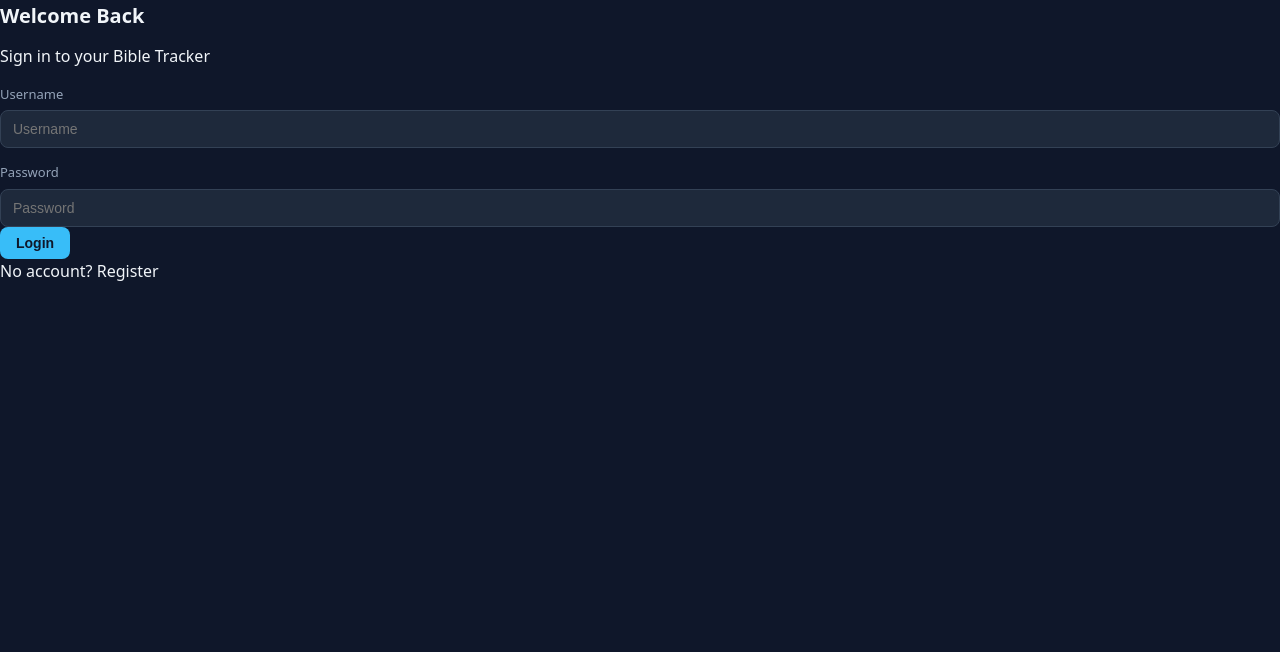
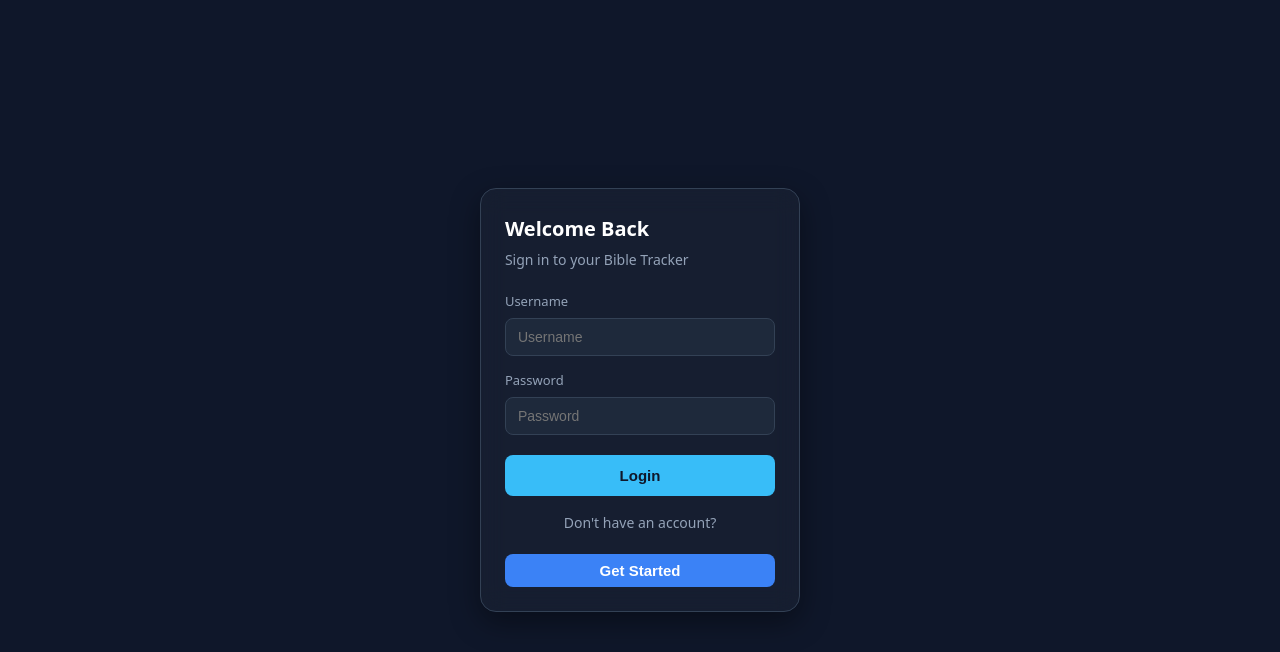
Before and after one commit to eliassanchez173/bible-tracker-frontend, a React app: page / in a window 1280 px wide. Shown: the top 652 px of the page. Built offline with nearby package versions, Linux system fonts and the light colour scheme; no server answers; the HTML template or start-up script is replaced by a standard one.

Commit message:
Update UI

```diff
--- a/src/Login.jsx
+++ b/src/Login.jsx
@@ -1,5 +1,6 @@
 import { useState } from 'react'
 import { setToken } from './auth'
+import './App.css';
 
 const API = import.meta.env.VITE_API_URL || ''
 
@@ -28,18 +29,46 @@ export default function Login({ onLogin, switchToRegister }) {
   return (
     <div className="auth-wrapper">
       <div className="auth-card">
-        <h2>Welcome Back</h2>
+        <h2 style={{ color: "white" }}>Welcome Back</h2>
         <p className="subtitle">Sign in to your Bible Tracker</p>
         {error && <p className="error">{error}</p>}
-        <label>Username
-          <input placeholder="Username" value={username} onChange={e => setUsername(e.target.value)} />
+
+        <label>
+          Username
+          <input
+            placeholder="Username"
+            value={username}
+            onChange={e => setUsername(e.target.value)}
+          />
         </label>
-        <label>Password
-          <input type="password" placeholder="Password" value={password} onChange={e => setPassword(e.target.value)} />
+
+        <label>
+          Password
+          <input
+            type="password"
+            placeholder="Password"
+            value={password}
+            onChange={e => setPassword(e.target.value)}
+          />
         </label>
+
         <button onClick={handleSubmit}>Login</button>
-        <p className="auth-switch">No account? <span onClick={switchToRegister}>Register</span></p>
+
+        <div className="auth-switch" style={{ marginTop: "1rem" }}>
+          <p className="text-sm mb-2">Don't have an account?</p>
+          <button onClick={switchToRegister} style={{
+            background: "#3b82f6",
+            color: "#fff",
+            padding: "0.5rem 1rem",
+            borderRadius: "0.5rem",
+            border: "none",
+            cursor: "pointer",
+            fontWeight: "bold"
+          }}>
+            Get Started
+          </button>
+        </div>
       </div>
     </div>
-  )
+  );
 }
--- a/src/Register.jsx
+++ b/src/Register.jsx
@@ -1,5 +1,6 @@
 import { useState } from 'react'
 import { setToken } from './auth'
+import './App.css';
 
 const API = import.meta.env.VITE_API_URL || ''
 
@@ -39,18 +40,46 @@ export default function Register({ onRegister, switchToLogin }) {
   return (
     <div className="auth-wrapper">
       <div className="auth-card">
-        <h2>Create Account</h2>
+        <h2 style={{ color: "white" }}>Create Account</h2>
         <p className="subtitle">Start tracking your Bible reading</p>
         {error && <p className="error">{error}</p>}
-        <label>Username
-          <input placeholder="Username" value={username} onChange={e => setUsername(e.target.value)} />
+
+        <label>
+          Username
+          <input
+            placeholder="Username"
+            value={username}
+            onChange={e => setUsername(e.target.value)}
+          />
         </label>
-        <label>Password
-          <input type="password" placeholder="Password" value={password} onChange={e => setPassword(e.target.value)} />
+
+        <label>
+          Password
+          <input
+            type="password"
+            placeholder="Password"
+            value={password}
+            onChange={e => setPassword(e.target.value)}
+          />
         </label>
+
         <button onClick={handleSubmit}>Register</button>
-        <p className="auth-switch">Already have an account? <span onClick={switchToLogin}>Login</span></p>
+
+        <div className="auth-switch" style={{ marginTop: "1rem" }}>
+          <p className="text-sm mb-2">Already have an account?</p>
+          <button onClick={switchToLogin} style={{
+            background: "#3b82f6",
+            color: "#fff",
+            padding: "0.5rem 1rem",
+            borderRadius: "0.5rem",
+            border: "none",
+            cursor: "pointer",
+            fontWeight: "bold"
+          }}>
+            Login
+          </button>
+        </div>
       </div>
     </div>
-  )
+  );
 }
```
